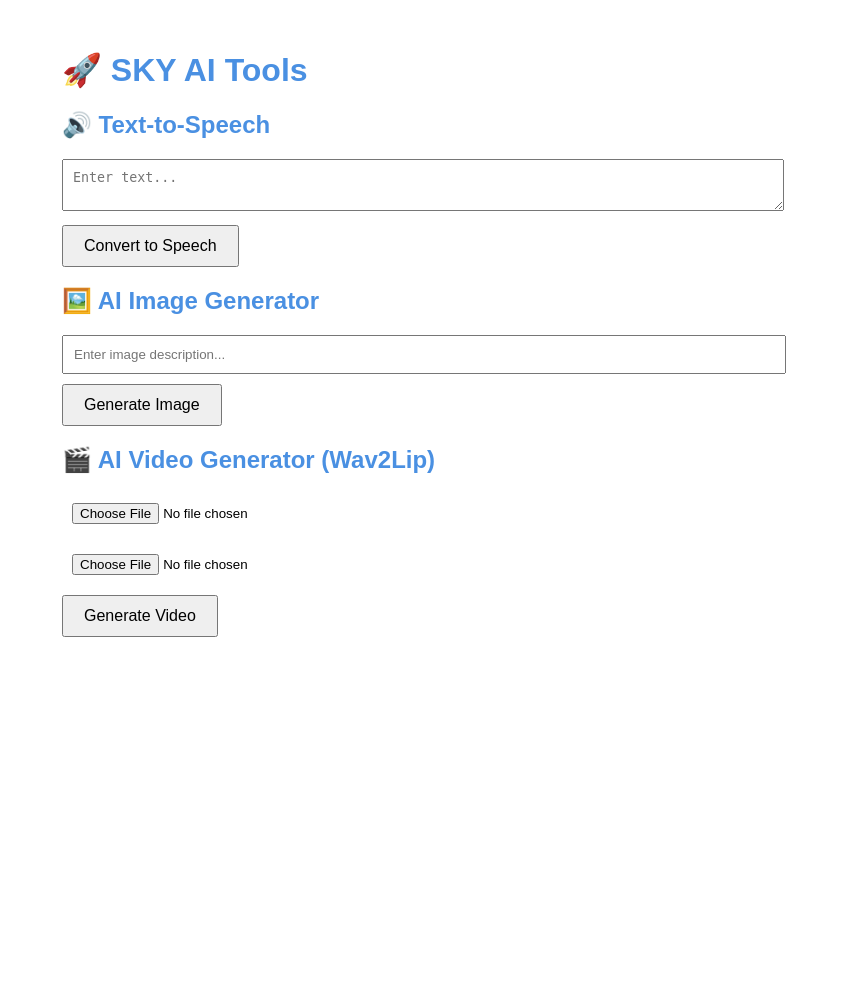
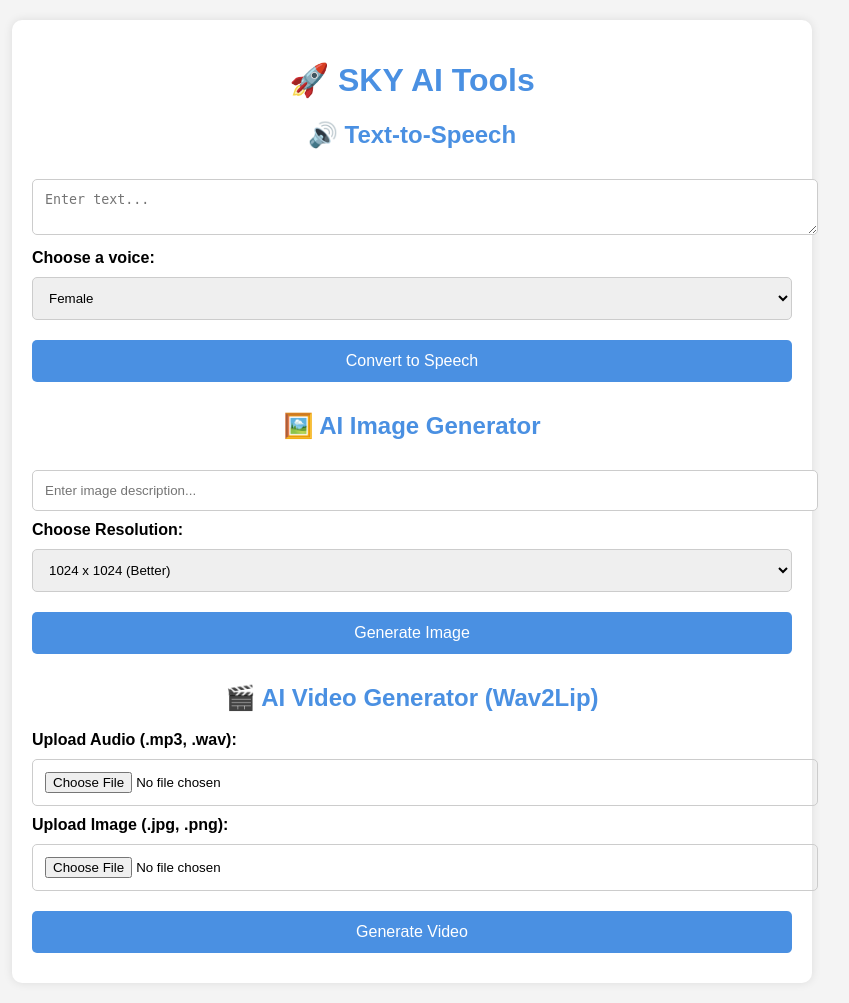
Before and after one commit to suraj5sky/ai_app, a Python web app: template templates/index.html in a window 1280 px wide. Shown: the whole page, without its empty margins (228-1077 px from the left). Before the commit the page ends 637 px from the top, so only its background shows below. Run offline with Jinja, Linux system fonts and the light colour scheme; the template is opened without the code that fills it, so the values that code supplies are empty.

Commit message:
Updated app.py, image_gen.py, and index.html with new changes

```diff
--- a/templates/index.html
+++ b/templates/index.html
@@ -2,45 +2,66 @@
 <html lang="en">
 <head>
   <meta charset="UTF-8">
+  <meta name="viewport" content="width=device-width, initial-scale=1.0">
   <title>SKY AI Tools</title>
   <style>
-    body { font-family: sans-serif; max-width: 700px; margin: auto; padding: 30px; }
-    textarea, input { width: 100%; padding: 10px; margin-bottom: 10px; }
-    button { padding: 10px 20px; font-size: 16px; cursor: pointer; }
-    h1, h2 { color: #4A90E2; }
-    img, video, audio { max-width: 100%; margin-top: 20px; }
+    body { font-family: Arial, sans-serif; max-width: 800px; margin: auto; padding: 20px; background-color: #f4f4f4; }
+    textarea, input, select, button { width: 100%; padding: 12px; margin: 10px 0; border-radius: 5px; border: 1px solid #ccc; }
+    button { background-color: #4A90E2; color: white; font-size: 16px; cursor: pointer; border: none; }
+    button:hover { background-color: #357ABD; }
+    h1, h2 { color: #4A90E2; text-align: center; }
+    .container { background: white; padding: 20px; border-radius: 10px; box-shadow: 0px 0px 10px rgba(0, 0, 0, 0.1); }
+    img, video, audio { max-width: 100%; margin-top: 15px; display: block; border-radius: 5px; }
+    label { font-weight: bold; }
   </style>
 </head>
 <body>
+  <div class="container">
     <h1>🚀 SKY AI Tools</h1>
 
     <!-- TTS Section -->
     <h2>🔊 Text-to-Speech</h2>
     <textarea id="ttsText" placeholder="Enter text..."></textarea>
+    <label for="voice">Choose a voice:</label>
+    <select id="voice" name="voice">
+      <option value="female">Female</option>
+      <option value="male">Male</option>
+    </select>
     <button onclick="generateTTS()">Convert to Speech</button>
     <audio id="ttsAudio" controls style="display:none;"></audio>
 
     <!-- Image Generator Section -->
     <h2>🖼️ AI Image Generator</h2>
     <input id="imagePrompt" placeholder="Enter image description..." />
+    <label for="resolution">Choose Resolution:</label>
+    <select id="resolution">
+      <option value="512x512">512 x 512 (Fast)</option>
+      <option value="1080x1920">1080 x 1920 (Short)</option>
+      <option value="1920x1080">1920 x 1080 (Longs)</option>
+      <option value="1024x1024" selected>1024 x 1024 (Better)</option>
+      <option value="2048x2048">2048 x 2048 (High Quality)</option>
+    </select>
     <button onclick="generateImage()">Generate Image</button>
     <img id="generatedImage" style="display:none;" />
 
     <!-- Video Generator Section -->
     <h2>🎬 AI Video Generator (Wav2Lip)</h2>
-  <input type="file" id="videoAudio" accept="audio/*" />
-  <input type="file" id="videoImage" accept="image/*" />
+    <label for="videoAudio">Upload Audio (.mp3, .wav):</label>
+    <input type="file" id="videoAudio" accept=".mp3, .wav" />
+    <label for="videoImage">Upload Image (.jpg, .png):</label>
+    <input type="file" id="videoImage" accept=".jpg, .png" />
     <button onclick="generateVideo()">Generate Video</button>
-  <video id="generatedVideo" controls style="display:none; width: 500px; margin-top: 10px;"></video>
+    <video id="generatedVideo" controls style="display:none; width: 100%;"></video>
+  </div>
 
   <script>
-    // TTS API Call
     async function generateTTS() {
       const text = document.getElementById("ttsText").value;
+      const voice = document.getElementById("voice").value;
       const res = await fetch("/api/generate_tts", {
         method: "POST",
         headers: { "Content-Type": "application/json" },
-        body: JSON.stringify({ text })
+        body: JSON.stringify({ text, voice })
       });
       const data = await res.json();
       if (data.audio_url) {
@@ -51,13 +72,13 @@
       }
     }
 
-    // Image API Call
     async function generateImage() {
       const prompt = document.getElementById("imagePrompt").value;
+      const resolution = document.getElementById("resolution").value;
       const res = await fetch("/api/generate_image", {
         method: "POST",
         headers: { "Content-Type": "application/json" },
-        body: JSON.stringify({ prompt })
+        body: JSON.stringify({ prompt, resolution })
       });
       const data = await res.json();
       if (data.image_url) {
@@ -69,13 +90,12 @@
       }
     }
 
-    // Video API Call using file upload
     async function generateVideo() {
       const audioInput = document.getElementById("videoAudio").files[0];
       const imageInput = document.getElementById("videoImage").files[0];
 
       if (!audioInput || !imageInput) {
-        alert("Please upload both audio and image files.");
+        alert("Please upload both audio (.mp3, .wav) and image (.jpg, .png) files.");
         return;
       }
 
```
Also changed, not shown: app.py (+55 -8 lines), modules/image_gen.py (+7 -0 lines). Lines whose indentation alone changed are shown as unchanged.
